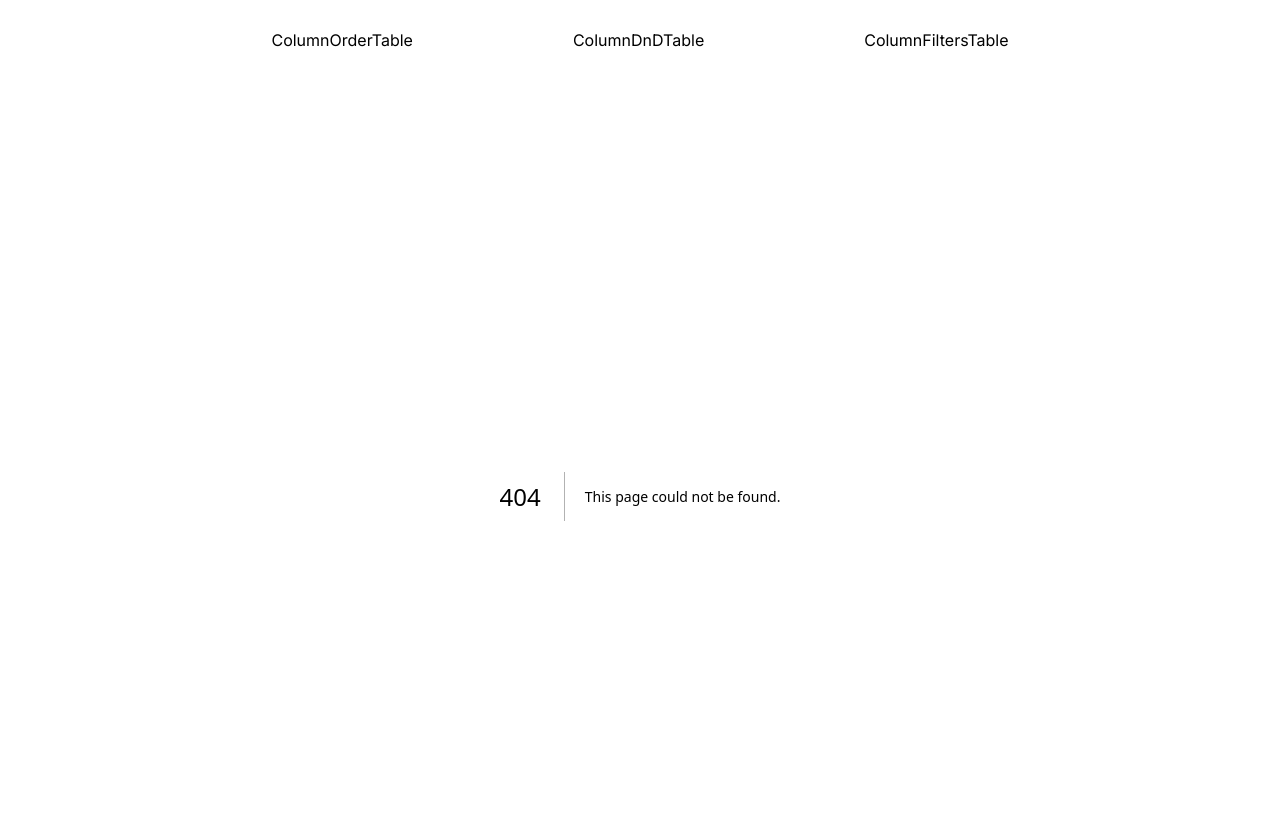
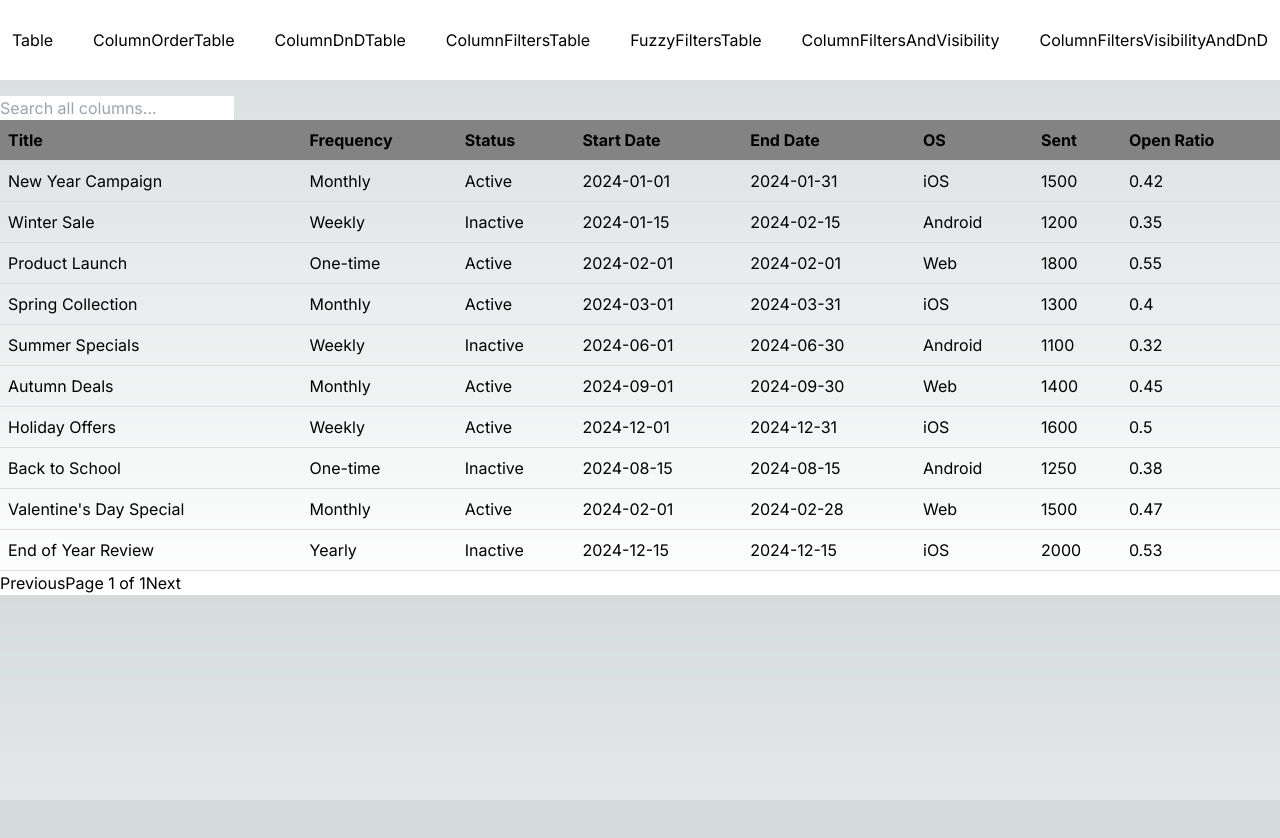
Before and after one commit to jxxnixx/react-table-practice, a Next.js app: page /fuzzyFilters in a window 1280 px wide. Before the commit this address had no page. Shown: the top 838 px of the page. After the commit the page ends 800 px from the top, so only its background shows below. Built offline with nearby package versions, Linux system fonts and the light colour scheme.

Commit message:
feat: Add Fuzzy Filters Table

```diff
--- a/package.json
+++ b/package.json
@@ -13,6 +13,7 @@
     "@dnd-kit/modifiers": "^7.0.0",
     "@dnd-kit/sortable": "^8.0.0",
     "@faker-js/faker": "^8.4.1",
+    "@tanstack/match-sorter-utils": "^8.19.4",
     "@tanstack/react-table": "^8.20.1",
     "next": "14.2.5",
     "react": "^18",
--- /dev/null
+++ b/src/app/fuzzyFilters/page.tsx
@@ -0,0 +1,9 @@
+import { staticData } from "@/component/data";
+import FuzzyFiltersTable from "@/component/fuzzyFiltersTable";
+import React from "react";
+
+const page = () => {
+  return <FuzzyFiltersTable data={staticData} />;
+};
+
+export default page;
--- a/src/app/nav.tsx
+++ b/src/app/nav.tsx
@@ -1,12 +1,20 @@
-import Link from 'next/link';
-import React from 'react';
+import Link from "next/link";
+import React from "react";
 
 const Nav = () => {
   return (
-    <div className="absolute bg-white h-[80px] w-screen text-black flex flex-row gap-40 justify-center items-center">
-      <Link href={'/columnOrder'}>ColumnOrderTable</Link>
-      <Link href={'/columnDnD'}>ColumnDnDTable</Link>
-      <Link href={'/columnFilters'}>ColumnFiltersTable</Link>
+    <div className='absolute bg-white h-[80px] w-screen text-black flex flex-row gap-10 justify-center items-center'>
+      <Link href={"/table"}>Table</Link>
+      <Link href={"/columnOrder"}>ColumnOrderTable</Link>
+      <Link href={"/columnDnD"}>ColumnDnDTable</Link>
+      <Link href={"/columnFilters"}>ColumnFiltersTable</Link>
+      <Link href={"/fuzzyFilters"}>FuzzyFiltersTable</Link>
+      <Link href={"/columnFiltersAndVisibility"}>
+        ColumnFiltersAndVisibility
+      </Link>
+      <Link href={"/columnFiltersVisibilityAndDnD"}>
+        ColumnFiltersVisibilityAndDnD
+      </Link>
     </div>
   );
 };
--- /dev/null
+++ b/src/component/fuzzyFiltersTable.tsx
@@ -0,0 +1,215 @@
+"use client";
+
+import React, { useMemo, useState, useEffect } from "react";
+import {
+  ColumnDef,
+  ColumnFiltersState,
+  FilterFn,
+  SortingFn,
+  flexRender,
+  getCoreRowModel,
+  getFilteredRowModel,
+  getPaginationRowModel,
+  getSortedRowModel,
+  sortingFns,
+  useReactTable,
+} from "@tanstack/react-table";
+import {
+  rankItem,
+  compareItems,
+  RankingInfo,
+} from "@tanstack/match-sorter-utils";
+import { PushAlert } from "./type";
+
+declare module "@tanstack/react-table" {
+  interface FilterFns {
+    fuzzy: FilterFn<unknown>;
+  }
+  interface FilterMeta {
+    itemRank: RankingInfo;
+  }
+}
+
+// Fuzzy filter and sort functions
+const fuzzyFilter: FilterFn<any> = (row, columnId, value, addMeta) => {
+  const itemRank = rankItem(row.getValue(columnId), value);
+  addMeta({ itemRank });
+  return itemRank.passed;
+};
+
+const fuzzySort: SortingFn<any> = (rowA, rowB, columnId) => {
+  let dir = 0;
+  if (rowA.columnFiltersMeta[columnId]) {
+    dir = compareItems(
+      rowA.columnFiltersMeta[columnId]?.itemRank!,
+      rowB.columnFiltersMeta[columnId]?.itemRank!
+    );
+  }
+  return dir === 0 ? sortingFns.alphanumeric(rowA, rowB, columnId) : dir;
+};
+
+type FuzzyFiltersTableProps = {
+  data: PushAlert[];
+};
+
+const FuzzyFiltersTable: React.FC<FuzzyFiltersTableProps> = ({ data }) => {
+  const [columnFilters, setColumnFilters] = useState<ColumnFiltersState>([]);
+  const [globalFilter, setGlobalFilter] = useState("");
+
+  const columns = useMemo<ColumnDef<PushAlert, any>[]>(
+    () => [
+      {
+        accessorKey: "title",
+        header: "Title",
+        filterFn: "fuzzy",
+        sortingFn: fuzzySort,
+      },
+      {
+        accessorKey: "frequency",
+        header: "Frequency",
+        filterFn: "fuzzy",
+        sortingFn: fuzzySort,
+      },
+      {
+        accessorKey: "status",
+        header: "Status",
+      },
+      {
+        accessorKey: "startDate",
+        header: "Start Date",
+      },
+      {
+        accessorKey: "endDate",
+        header: "End Date",
+      },
+      {
+        accessorKey: "OS",
+        header: "OS",
+      },
+      {
+        accessorKey: "sent",
+        header: "Sent",
+      },
+      {
+        accessorKey: "openRatio",
+        header: "Open Ratio",
+      },
+    ],
+    []
+  );
+
+  const table = useReactTable({
+    data,
+    columns,
+    filterFns: { fuzzy: fuzzyFilter },
+    state: { columnFilters, globalFilter },
+    onColumnFiltersChange: setColumnFilters,
+    onGlobalFilterChange: setGlobalFilter,
+    globalFilterFn: "fuzzy",
+    getCoreRowModel: getCoreRowModel(),
+    getFilteredRowModel: getFilteredRowModel(),
+    getSortedRowModel: getSortedRowModel(),
+    getPaginationRowModel: getPaginationRowModel(),
+  });
+
+  return (
+    <div className='p-4'>
+      <DebouncedInput
+        value={globalFilter ?? ""}
+        onChange={(value: any) => setGlobalFilter(String(value))}
+        className='p-2 font-lg shadow border border-block'
+        placeholder='Search all columns...'
+      />
+      <table className='min-w-full table-auto'>
+        <thead>
+          {table.getHeaderGroups().map((headerGroup) => (
+            <tr key={headerGroup.id}>
+              {headerGroup.headers.map((header) => (
+                <th key={header.id} className='px-4 py-2 border'>
+                  {header.isPlaceholder ? null : (
+                    <>
+                      <div
+                        className={
+                          header.column.getCanSort()
+                            ? "cursor-pointer select-none"
+                            : ""
+                        }
+                        onClick={header.column.getToggleSortingHandler()}>
+                        {flexRender(
+                          header.column.columnDef.header,
+                          header.getContext()
+                        )}
+                        {header.column.getIsSorted() === "asc"
+                          ? " 🔼"
+                          : header.column.getIsSorted() === "desc"
+                          ? " 🔽"
+                          : null}
+                      </div>
+                    </>
+                  )}
+                </th>
+              ))}
+            </tr>
+          ))}
+        </thead>
+        <tbody>
+          {table.getRowModel().rows.map((row) => (
+            <tr key={row.id}>
+              {row.getVisibleCells().map((cell) => (
+                <td key={cell.id} className='px-4 py-2 border'>
+                  {flexRender(cell.column.columnDef.cell, cell.getContext())}
+                </td>
+              ))}
+            </tr>
+          ))}
+        </tbody>
+      </table>
+      <div className='flex justify-between items-center mt-4'>
+        <button
+          onClick={() => table.previousPage()}
+          disabled={!table.getCanPreviousPage()}>
+          Previous
+        </button>
+        <span>
+          Page {table.getState().pagination.pageIndex + 1} of{" "}
+          {table.getPageCount()}
+        </span>
+        <button
+          onClick={() => table.nextPage()}
+          disabled={!table.getCanNextPage()}>
+          Next
+        </button>
+      </div>
+    </div>
+  );
+};
+
+function DebouncedInput({
+  value: initialValue,
+  onChange,
+  debounce = 500,
+  ...props
+}: any) {
+  const [value, setValue] = useState(initialValue);
+
+  useEffect(() => {
+    setValue(initialValue);
+  }, [initialValue]);
+
+  useEffect(() => {
+    const timeout = setTimeout(() => {
+      onChange(value);
+    }, debounce);
+    return () => clearTimeout(timeout);
+  }, [value, debounce, onChange]);
+
+  return (
+    <input
+      {...props}
+      value={value}
+      onChange={(e) => setValue(e.target.value)}
+    />
+  );
+}
+
+export default FuzzyFiltersTable;
```
Also changed, not shown: 1 other file (tests, documents, lock files or other folders).
